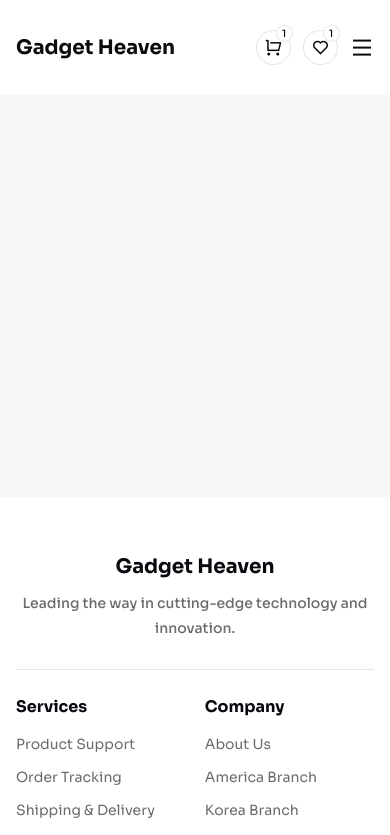
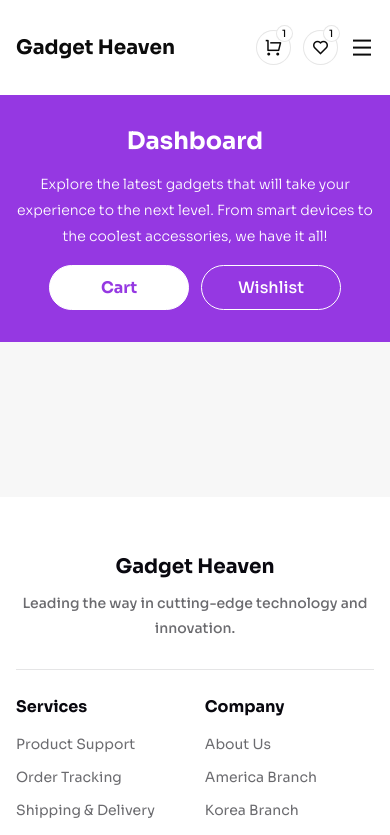
Before and after one commit to devrakibulrahman/gadget-heaven, a React (Vite) app: page /dashboard in a window 390 px wide. Shown: the top 835 px of the page. Built offline with nearby package versions, Linux system fonts and the light colour scheme.

Commit message:
dashboard design done with responsive on 11/8/2024 at 07:19 am

```diff
--- a/src/components/PageHeading.jsx
+++ b/src/components/PageHeading.jsx
@@ -1,15 +1,21 @@
+import PropTypes from 'prop-types';
 
-const PageHeading = () => {
+const PageHeading = ({title, para}) => {
     return (
         <div className={`w-full`}>
-            <div className={`w-full flex flex-col items-center justify-center pt-8`}>
-                <h1 className={`font-sora text-2xl leading-7 font-bold text-[#FFFFFF] md:text-[28px] md:leading-[34px] lg:text-[32px] lg:leading-10`}>Product Details</h1>
+            <div className={`w-full flex flex-col items-center justify-center`}>
+                <h1 className={`font-sora text-2xl leading-7 font-bold text-[#FFFFFF] md:text-[28px] md:leading-[34px] lg:text-[32px] lg:leading-10`}>{title}</h1>
                 <div className={`w-full max-w-[795px] text-center mt-4`}>
-                    <p className={`font-sora text-sm leading-[26px] font-light text-[#FFFFFF] md:text-base`}>Explore the latest gadgets that will take your experience to the next level. From smart devices to the coolest accessories, we have it all!</p>
+                    <p className={`font-sora text-sm leading-[26px] font-light text-[#FFFFFF] md:text-base`}>{para}</p>
                 </div>
             </div>
         </div>
     );
 };
 
+PageHeading.propTypes = {
+    title: PropTypes.string.isRequired,
+    para: PropTypes.string.isRequired
+};
+
 export default PageHeading;
--- a/src/components/ProductDetailsCard.jsx
+++ b/src/components/ProductDetailsCard.jsx
@@ -56,8 +56,8 @@ const ProductDetailsCard = () => {
                     </div>
                     <div className={`w-full flex items-center gap-x-3 mt-3 md:gap-x-4 md:mt-4`}>
                         <div className={`w-auto`}>
-                            <button className='w-auto h-[45px] px-[22px] bg-[#9538E2] flex items-center gap-x-[10px] border border-[#9538E2] rounded-full'>
-                                <span className={`font-sora text-sm leading-[26px] font-bold text-white`}>Add To Cart</span>
+                            <button className='w-auto h-[45px] px-[22px] bg-[#9538E2] flex items-center gap-x-[10px] border border-[#9538E2] rounded-full md:h-[48px]'>
+                                <span className={`font-sora text-sm leading-[26px] font-bold text-white md:text-base lg:text-lg`}>Add To Cart</span>
                                 <div className={`w-auto`}>
                                     <RiShoppingCartLine color={`#fff`} size={22}/>
                                 </div>
--- a/src/pages/Dashboard.jsx
+++ b/src/pages/Dashboard.jsx
@@ -1,8 +1,23 @@
+import PageHeading from "../components/PageHeading";
 
 const Dashboard = () => {
     return (
-        <div>
-
+        <div className={`w-full`}>
+            <div className={`w-full min-h-[50px] bg-[#9538E2] py-8`}>
+                <div className={'container mx-auto px-4'}>
+                    <div className={`w-full`}>
+                        <PageHeading title={`Dashboard`} para={`Explore the latest gadgets that will take your experience to the next level. From smart devices to the coolest accessories, we have it all!`}></PageHeading>
+                    </div>
+                    <div className={`w-full flex items-center justify-center gap-x-3 mt-4 md:mt-6 lg:mt-7 xl:mt-8`}>
+                        <div className={`w-auto`}>
+                            <button className={`w-[140px] min-h-[45px] rounded-full bg-white border border-white font-sora text-base leading-[26px] font-bold text-[#9538E2] md:text-base lg:text-lg md:w-[150px] md:h-[48px] lg:w-[155px] lg:h-[52px] xl:w-[160px] xl:h-[52px]`}>Cart</button>
+                        </div>
+                        <div className={`w-auto`}>
+                            <button className={`w-[140px] min-h-[45px] rounded-full bg-[#9538E2] border border-white font-sora text-base leading-[26px] font-medium text-white transition duration-300 ease-in-out hover:bg-white hover:font-bold hover:text-[#9538E2] md:text-base lg:text-lg md:w-[150px] md:h-[48px] lg:w-[155px] lg:h-[52px] xl:w-[160px] xl:h-[52px]`}>Wishlist</button>
+                        </div>
+                    </div>
+                </div>
+            </div>
         </div>
     );
 };
--- a/src/pages/ProductDetails.jsx
+++ b/src/pages/ProductDetails.jsx
@@ -6,10 +6,10 @@ const ProductDetails = () => {
     return (
         <div className={`w-full`}>
             <div className={`w-full mb-[545px] sm:mb-[555px] md:mb-[850px] lg:mb-[400px]`}>
-                <div className={`relative w-full min-h-[465px] bg-[#9538E2]`}>
+                <div className={`relative w-full min-h-[465px] bg-[#9538E2] py-8`}>
                     <div className={`container mx-auto px-4`}>
                         <div className={`w-full relative`}>
-                            <PageHeading></PageHeading>
+                            <PageHeading title={`Product Details`} para={`Explore the latest gadgets that will take your experience to the next level. From smart devices to the coolest accessories, we have it all!`}></PageHeading>
                             <div className={`w-full absolute top-[120%] left-0 lg:top-[130%]`}>
                                 <ProductDetailsCard></ProductDetailsCard>
                             </div>
```
